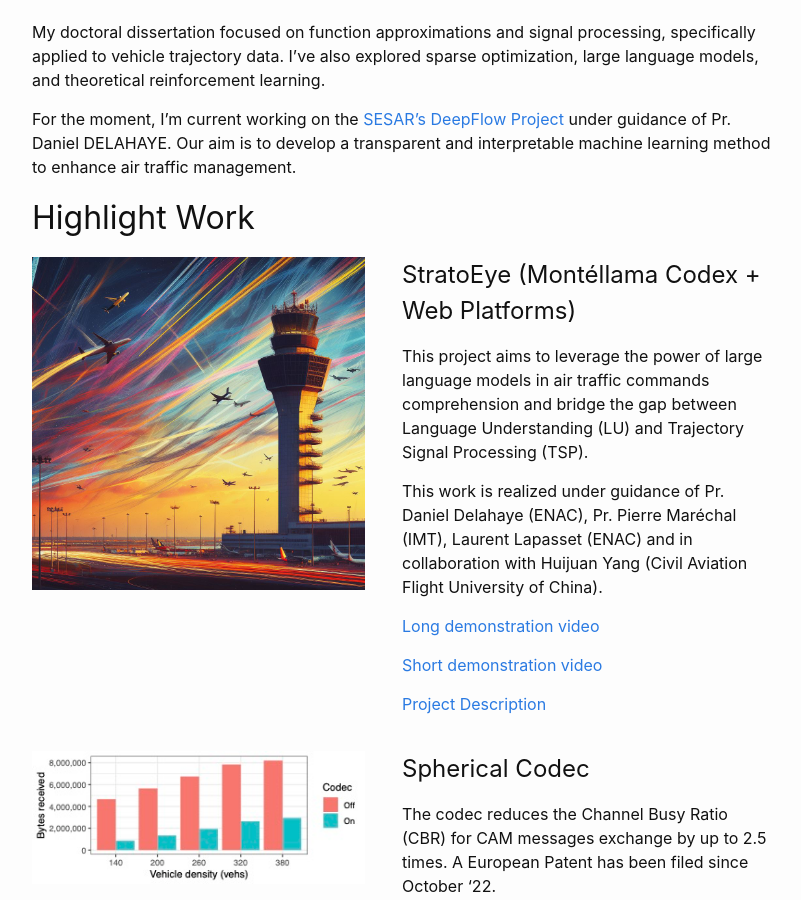
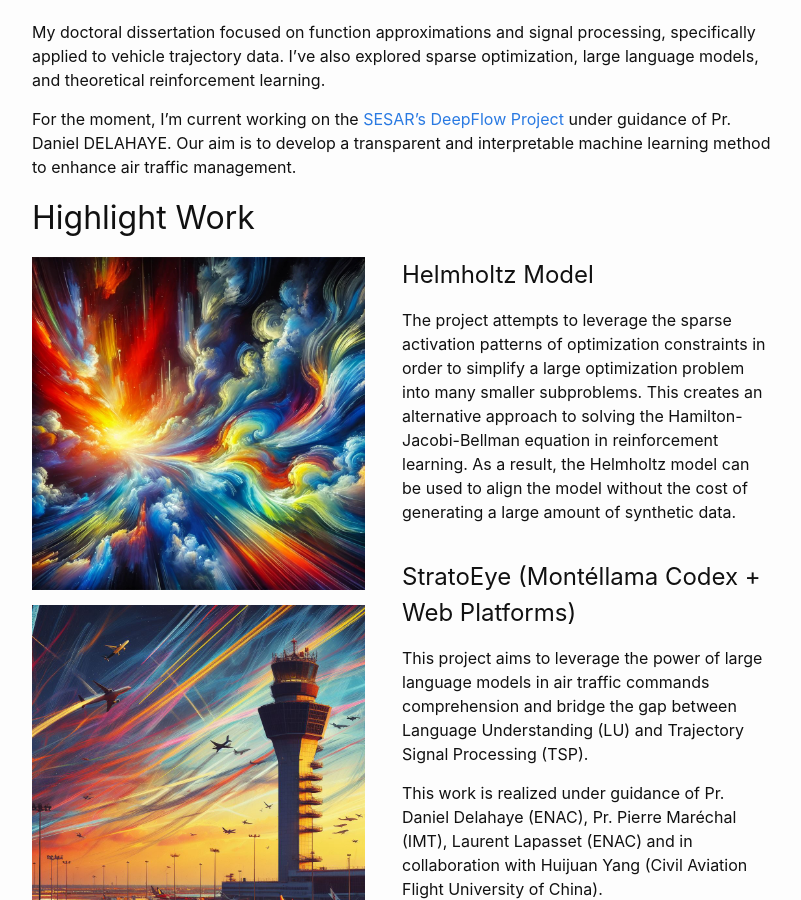
Before and after one commit to thinhhoang95/thinhhoang95.github.io, a Jekyll site: the page built from index.md, in a window 1280 px wide and 900 px high, scrolled down 406 px. Shown: the whole window, without its empty margins (238-1039 px from the left). Built offline with Jekyll 4.4.1, drawn with Linux system fonts in a browser that asks for light colours.

Commit message:
chore: Update images and project description on homepage

```diff
--- a/index.md
+++ b/index.md
@@ -28,6 +28,18 @@ My doctoral dissertation focused on function approximations and signal processin
 For the moment, I'm current working on the [SESAR's DeepFlow Project](https://www.sesarju.eu/news/eur-26-million-investment-sesar-ju-unveils-new-projects-smarter-air-traffic-management) under guidance of Pr. Daniel DELAHAYE. Our aim is to develop a transparent and interpretable machine learning method to enhance air traffic management.
 
 # Highlight Work
+
+![image](energyfield.jpg){: style="float: left; margin-right: 10px" : width="90%"}
+{: .left-50}
+
+## Helmholtz Model
+The project attempts to leverage the sparse activation patterns of optimization constraints in order to simplify a large optimization problem into many smaller subproblems. This creates an alternative approach to solving the Hamilton-Jacobi-Bellman equation in reinforcement learning. As a result, the Helmholtz model can be used to align the model without the cost of generating a large amount of synthetic data.
+
+<div style="height: 20px"></div>
+{: .right-50}
+
+{: style="clear: both"}
+{: style="clear: both"}
 
 ![image](stratoeye.jpg){: style="float: left; margin-right: 10px; margin-bottom: 130px" : width="90%"}
 {: .left-50}
```
Also changed, not shown: publications.md (+6 -2 lines), energyfield.jpg (added), 1 other file.
